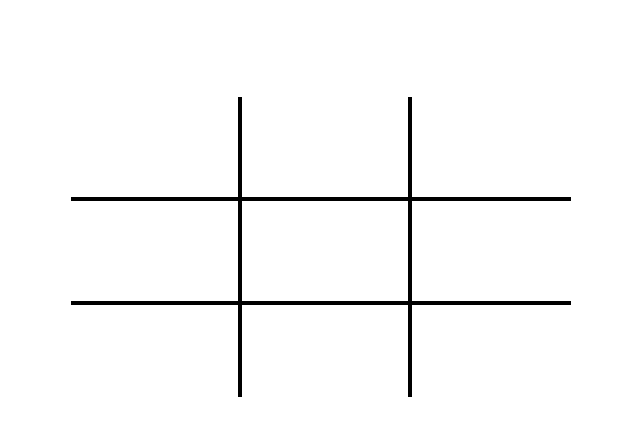
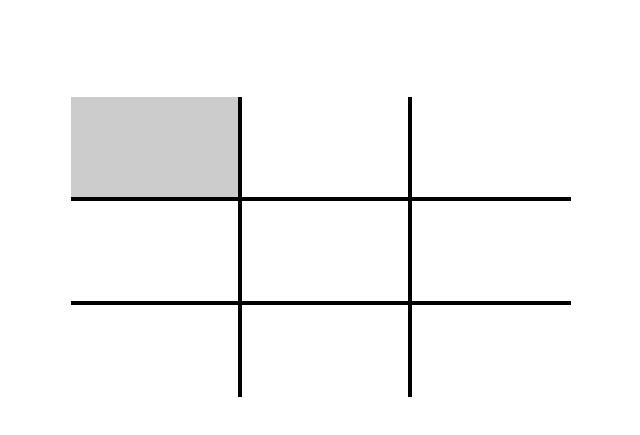
Before and after one commit to Jhon2410/TRIVIAL-GAME-VANILLA-JS-, a plain HTML site: page index.html in a window 1280 px wide. In both pictures the pointer is over the element 473 px from the left and 230 px from the top of the page. Shown: the part 83-518 px from the top of the page, without its empty margins (319-959 px from the left). Drawn offline with Linux system fonts and the light colour scheme.

Commit message:
hover casillas

```diff
--- a/style/index.css
+++ b/style/index.css
@@ -28,3 +28,7 @@ height: calc(300px / 3);
 margin-bottom:4px ;
 margin-right: 4px;
 }
+
+.casillas:hover{
+    filter: brightness(0.8);
+}
```
